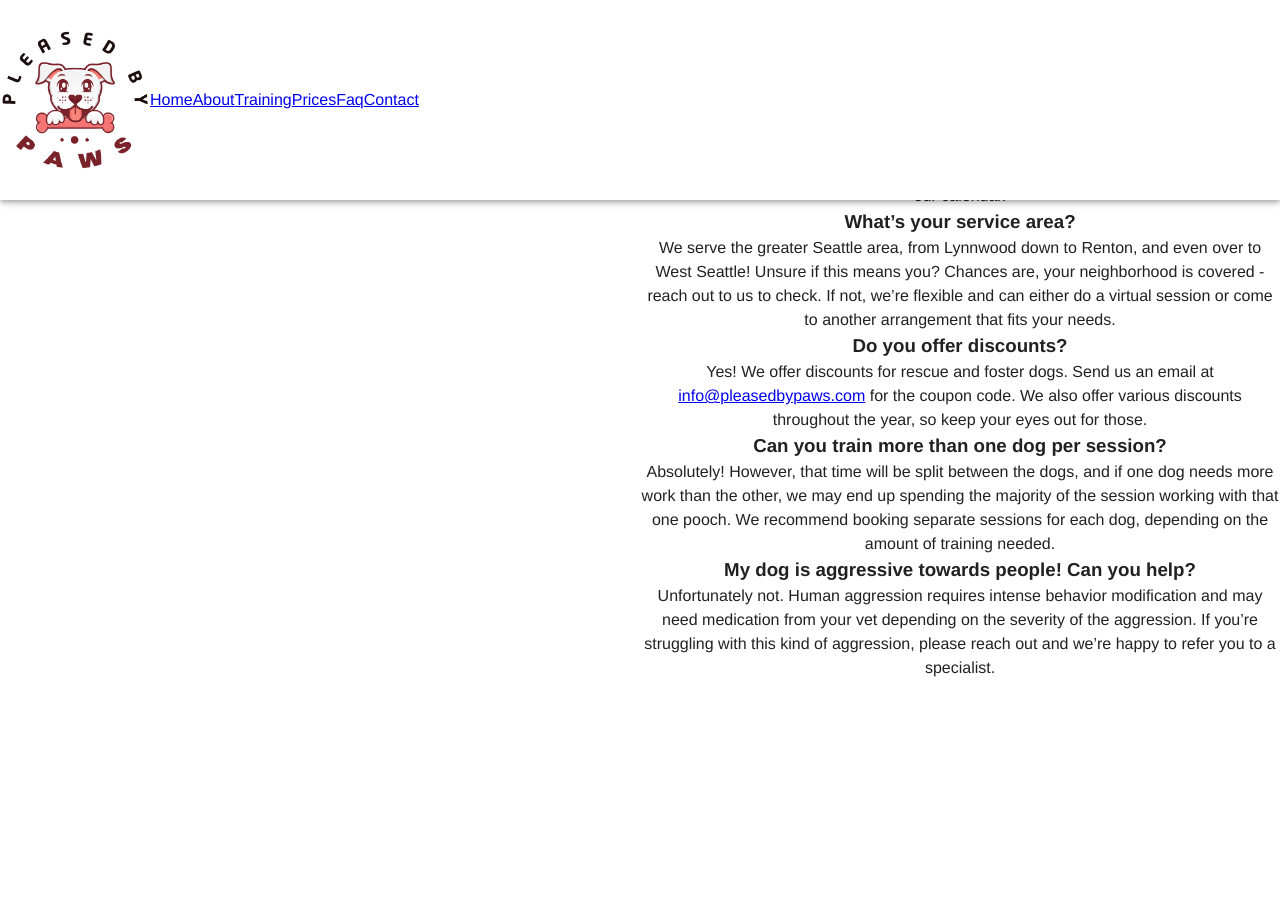
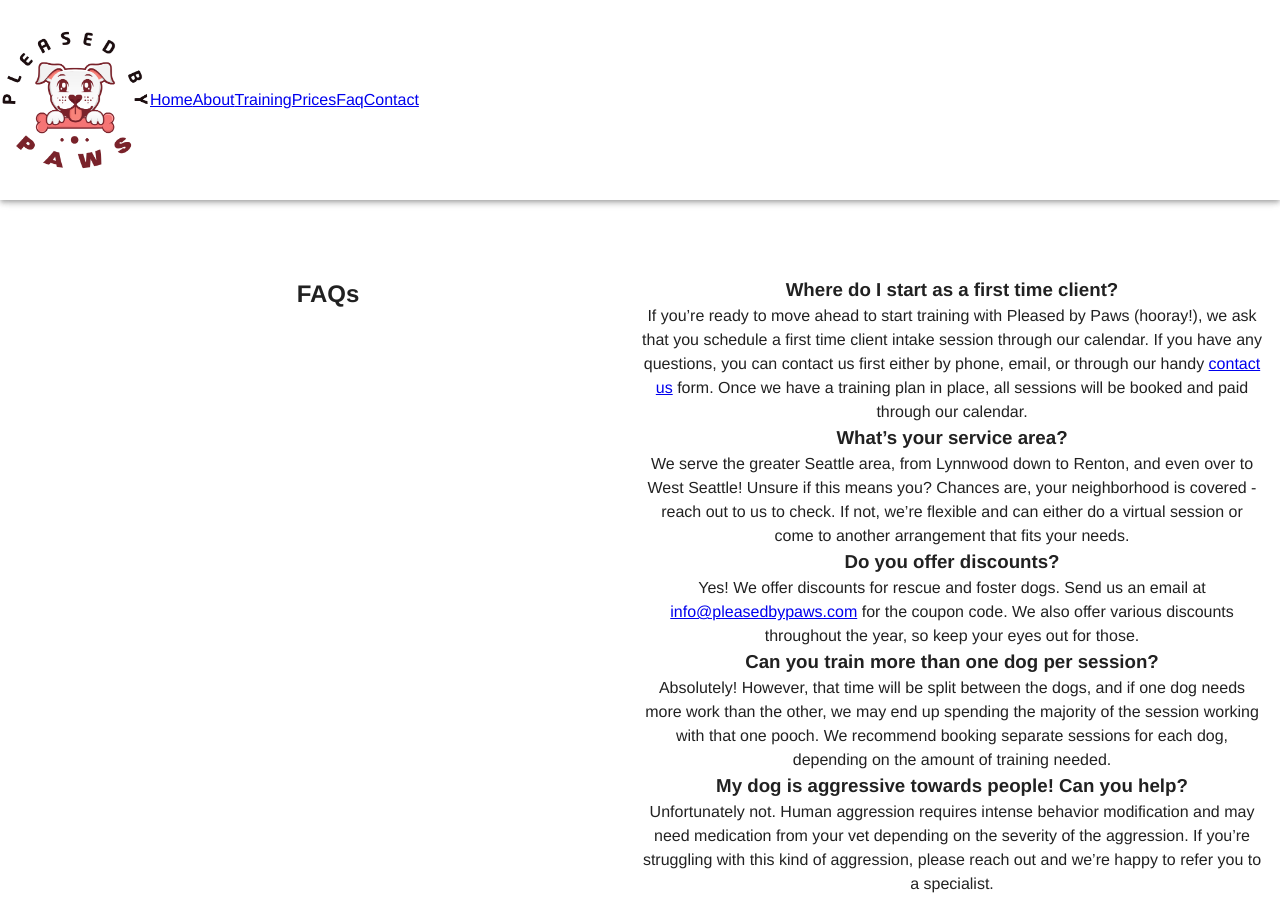
Before and after one commit to pleasedbypaws/pleasedbypaws.github.io, a Vue app: page /faq in a window 1280 px wide. Before the commit the page ends 860 px from the top, so only its background shows below. Built offline with nearby package versions, Linux system fonts and the light colour scheme.

Commit message:
Adds v-main so app bar doesn't overlap content

```diff
--- a/src/App.vue
+++ b/src/App.vue
@@ -15,7 +15,11 @@
         <router-link to="/contact">Contact</router-link>
       </v-app-bar>
     </div>
-    <router-view/>
+    <v-main>
+      <v-container fluid>
+        <router-view/>
+      </v-container>
+    </v-main>
   </v-app>
 </template>
 
```
